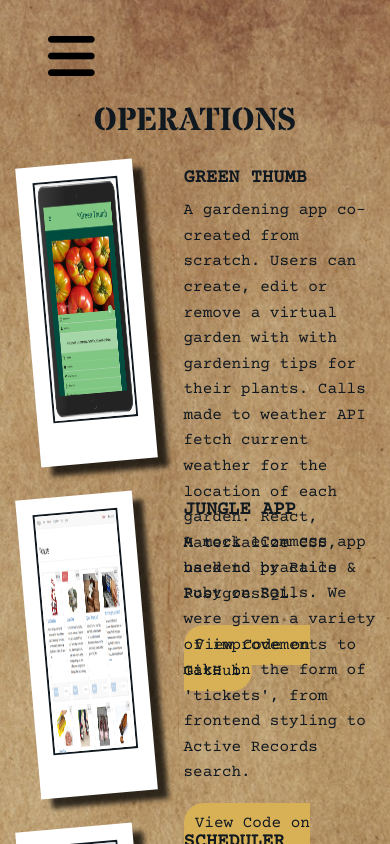
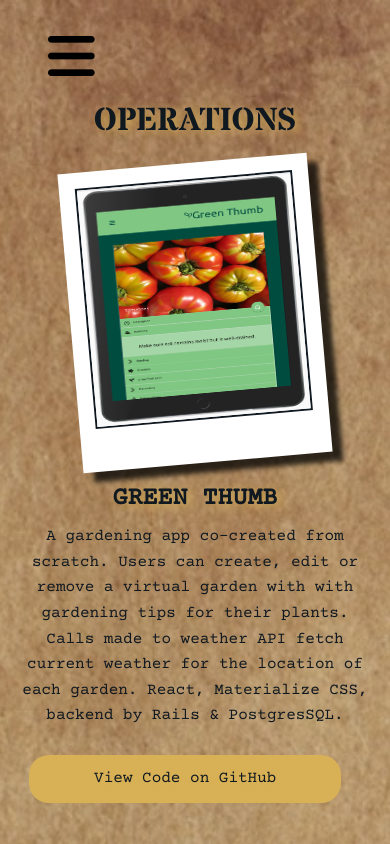
Before and after one commit to notayogilee/portfolio, a React (Create React App) app: page /projects in a window 390 px wide. Shown: the top 844 px of the page. Built offline with nearby package versions, Linux system fonts and the light colour scheme.

Commit message:
projects page responsive

```diff
--- a/src/components/Contact.js
+++ b/src/components/Contact.js
@@ -1,8 +1,9 @@
-import React from 'react';
+import React, { Fragment } from 'react';
 import './Contact.scss';
 
 const Contact = () => {
   return (
+    <Fragment>
       <section id="contact-page">
         <div className="secret">
           <h2>contact me</h2>
@@ -26,6 +27,18 @@ const Contact = () => {
           </form>
         </div>
       </section>
+
+      <footer id="footer">
+        <div className="icons">
+          <ul className="contact-tag">
+            <li><a href="https://github.com/notayogilee" target="_blank" rel="noopener noreferrer"><i className="fab fa-github-square fa-2x"></i></a></li>
+            <li><a href="https://www.linkedin.com/in/lee-castelani-40bba31a5/" target="_blank" rel="noopener noreferrer"><i className="fab fa-linkedin fa-2x"></i></a></li>
+            <li className="phone"><i className="fas fa-phone-alt"></i>{" "}514-552-6031</li>
+            <li className="email"><i className="fas fa-at"></i>{" "}notayogilee@gmail.com</li>
+          </ul>
+        </div>
+      </footer>
+    </Fragment>
   )
 }
 
--- a/src/components/Contact.scss
+++ b/src/components/Contact.scss
@@ -68,11 +68,21 @@
   }
 }
 
-@media (min-width: 768px) and (max-width: 1024px) {
+@media (max-width: 767px) {
   #contact-page {
+    //   height: 1200px;
+    .secret {
+      top: 10%;
+      left: 40%;
+    }
+
     .contact-form {
+      .text-fields {
+        width: 80vw;
+      }
       .message-button {
-        top: 115%;
+        left: 35%;
+        top: 105%;
       }
     }
   }
--- a/src/components/Projects.scss
+++ b/src/components/Projects.scss
@@ -7,6 +7,7 @@
     text-align: center;
     text-transform: uppercase;
     font-size: 2rem;
+    text-shadow: 4px 2px 10px #d8b157;
   }
 
   .container {
@@ -23,7 +24,6 @@
       display: flex;
       justify-content: space-around;
       align-items: center;
-    }
 
       .project {
         background: #fff;
@@ -38,6 +38,8 @@
         img {
           height: 90%;
           border: solid 2px var(--primary-color);
+          width: 100%;
+          margin-bottom: 5px;
         }
       }
 
@@ -53,17 +55,13 @@
         text-transform: uppercase;
         margin-bottom: 5px;
         color: var(--primary-color);
-    }
-
-    img {
-      height: 50%;
-      width: 100%;
-      margin-bottom: 5px;
+        text-shadow: 4px 2px 10px #d8b157;
       }
 
       a {
         padding: 0.7rem;
         background-color: var(--secondary-color);
+        text-shadow: 4px 2px 10px #d8b157;
         border-radius: 20px;
         flex: end;
       }
@@ -75,3 +73,44 @@
       }
     }
   }
+}
+
+@media (max-width: 767px) {
+  #projects {
+    .container {
+      .green-thumb,
+      .jungle-app,
+      .scheduler,
+      .tiny-app,
+      .tweeter {
+        display: flex;
+        flex-direction: column;
+        padding-bottom: 100px;
+
+        .project {
+          width: 90vw;
+        }
+
+        .project-description {
+          h3 {
+            text-align: center;
+            font-size: 25px;
+          }
+
+          p {
+            width: 90vw;
+            transform: translateX(-25%);
+            text-align: center;
+          }
+
+          a {
+            text-align: center;
+            display: block;
+            width: 80vw;
+            transform: translateX(-25%);
+          }
+        }
+      }
+    }
+  }
+}
```
Also changed, not shown: src/img/resizedProfile.JPG (deleted). Lines whose indentation alone changed are shown as unchanged.
